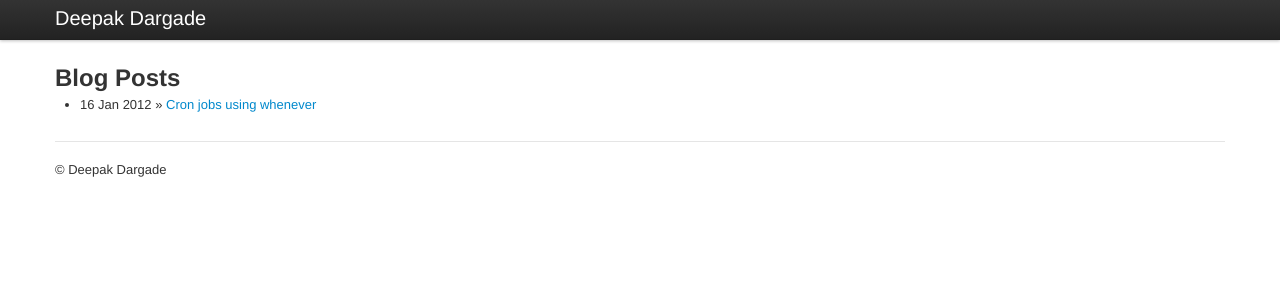
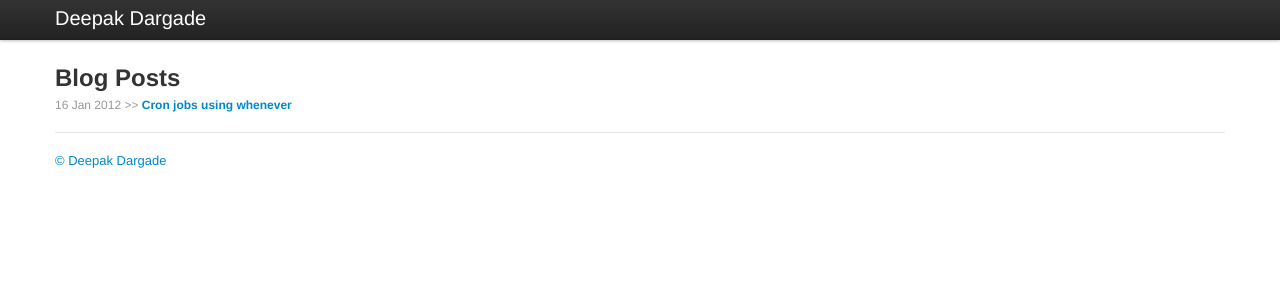
Before and after one commit to deepakdargade/deepakdargade.github.com, a Jekyll site: the page built from index.html, in a window 1280 px wide. Shown: the top 300 px of the page. Built offline with Jekyll 4.4.1, drawn with Linux system fonts in a browser that asks for light colours; Markdown is read by kramdown in place of the engine named in the settings.

Commit message:
layout modified

```diff
--- a/index.html
+++ b/index.html
@@ -3,14 +3,11 @@ layout: default
 title: Deepak Dargade
 ---
 
-<div class="row-fluid">
+<div>
   <h2>Blog Posts</h2>
-  <ul class="posts">
     {% for post in site.posts %}
-      <li><span>{{ post.date | date_to_string }}</span> &raquo; <a href="{{ post.url }}">{{ post.title }}</a></li>
+        <h5><small>{{ post.date | date_to_string }}  &gt;&gt;  </small>  <a href="{{ post.url }}">{{ post.title }}</h5>
     {% endfor %}
-  </ul>
-
   <!--h1>Prominent Open Source Projects</h1>
   <ul class="posts">
     <li><a href="http://github.com/github/gollum/">Gollum:</a> A simple, Git-powered wiki with a sweet API and local frontend.</li>
```
Also changed, not shown: _layouts/post.html (line endings or trailing spaces).
